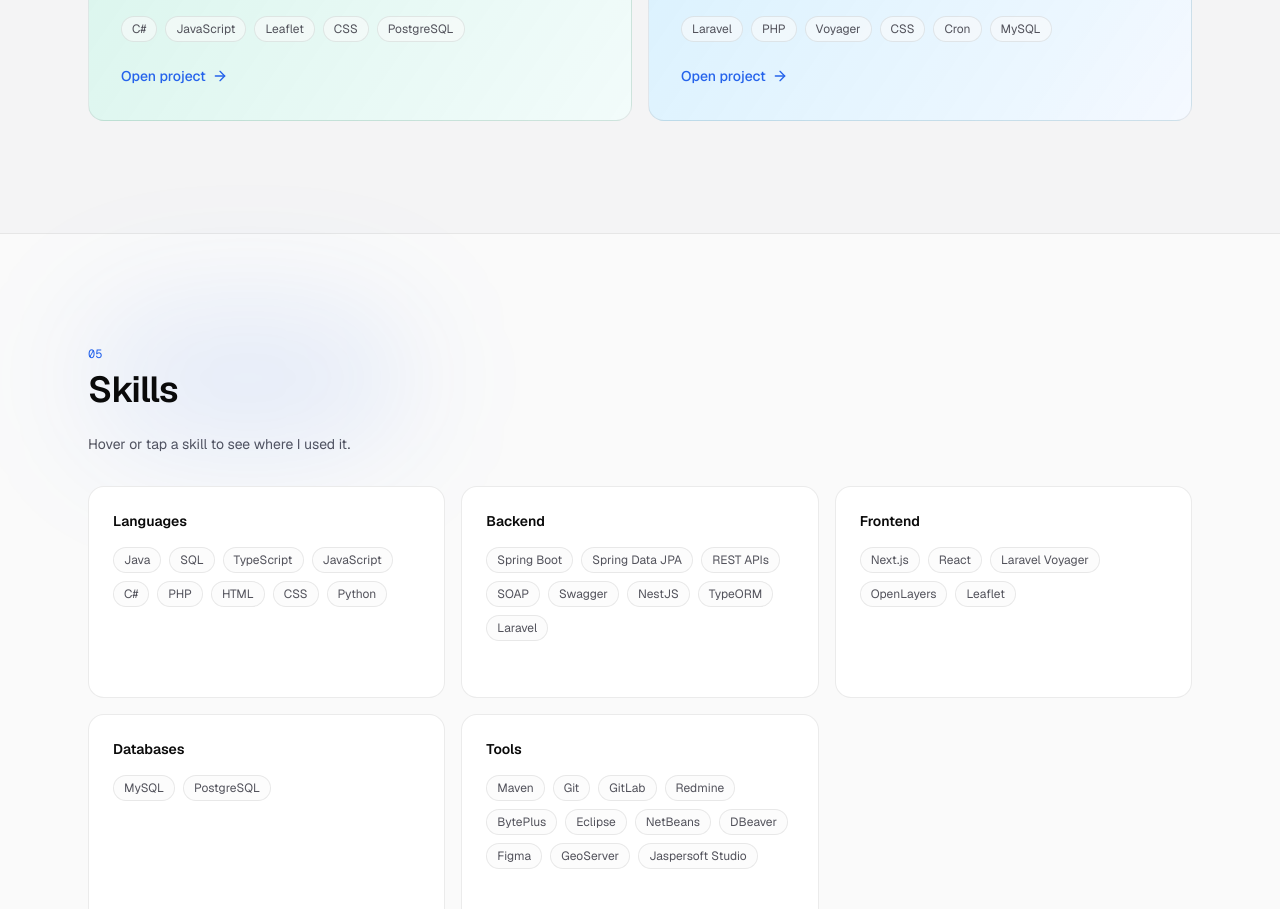
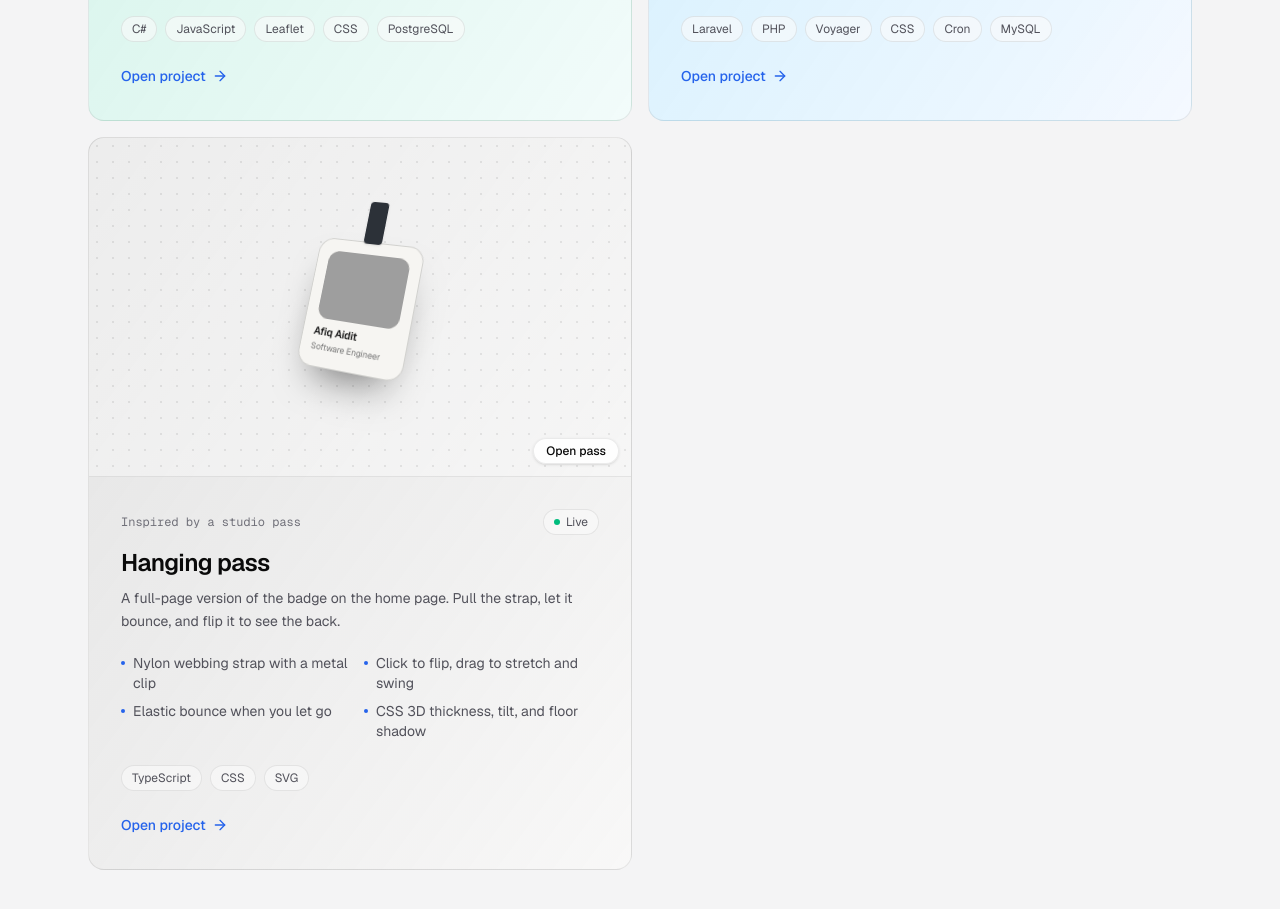
Before and after one commit to AfiqAidit/portfolio, a Next.js app: page / in a window 1280 px wide. Shown: the part 4460-5369 px from the top of the page. Built offline with nearby package versions, Linux system fonts and the light colour scheme; grey boxes are pictures that could not be loaded.

Commit message:
Add the hanging pass as a full-page side project.
Visitors can pull and flip the badge on its own studio page, linked from Side projects.

```diff
--- /dev/null
+++ b/src/app/demos/pass/page.tsx
@@ -0,0 +1,44 @@
+import type { Metadata } from "next";
+import { PassCard } from "@/components/shared/PassCard";
+import { DemoProjectHeader } from "@/components/shared/DemoProjectHeader";
+
+const title = "Hanging pass";
+const description =
+  "Pull the nylon strap, let the badge bounce, and click to flip it. A CSS 3D pass for this site.";
+
+export const metadata: Metadata = {
+  title,
+  description,
+  openGraph: { type: "website", url: "/demos/pass", title, description },
+  twitter: { card: "summary_large_image", title, description },
+};
+
+export default function PassDemoPage() {
+  return (
+    <div className="flex h-dvh flex-col overflow-hidden bg-background">
+      <DemoProjectHeader
+        title="Hanging pass"
+        subtitle="Drag to pull. Click to flip."
+        aside={
+          <p className="hidden font-mono text-[10px] text-muted-foreground sm:block">
+            CSS 3D, no WebGL
+          </p>
+        }
+      />
+      <div className="relative min-h-0 flex-1">
+        <div
+          aria-hidden
+          className="pointer-events-none absolute inset-0 [background-image:radial-gradient(var(--border)_1.1px,transparent_1.1px)] [background-size:22px_22px]"
+        />
+        <div
+          aria-hidden
+          className="pointer-events-none absolute inset-0 bg-[radial-gradient(ellipse_at_50%_38%,transparent_12%,var(--background)_74%)]"
+        />
+        <PassCard variant="stage" />
+        <p className="pointer-events-none absolute inset-x-0 bottom-6 text-center font-mono text-[10px] tracking-[0.22em] text-muted-foreground uppercase">
+          Drag to pull · click to flip
+        </p>
+      </div>
+    </div>
+  );
+}
--- a/src/app/sitemap.ts
+++ b/src/app/sitemap.ts
@@ -10,5 +10,6 @@
     { url: `${profile.siteUrl}/demos/clinic-queue/book`, changeFrequency: "monthly", priority: 0.5 },
     { url: `${profile.siteUrl}/demos/clinic-queue/doctor`, changeFrequency: "monthly", priority: 0.5 },
     { url: `${profile.siteUrl}/demos/clinic-queue/staff`, changeFrequency: "monthly", priority: 0.5 },
+    { url: `${profile.siteUrl}/demos/pass`, changeFrequency: "monthly", priority: 0.7 },
   ];
 }
--- a/src/components/bento/BentoHome.tsx
+++ b/src/components/bento/BentoHome.tsx
@@ -5,6 +5,7 @@
 import { sideProjects } from "@/content/side-projects";
 import { ClinicQueueCardPreview } from "@/components/demos/clinic-queue/ClinicQueueCardPreview";
 import { GisMapCardPreview } from "@/components/demos/gis-map/GisMapCardPreview";
+import { PassCardPreview } from "@/components/demos/pass/PassCardPreview";
 import { SideProjectCard } from "@/components/shared/SideProjectCard";
 import { education, universityProjects } from "@/content/education";
 import { experience } from "@/content/experience";
@@ -74,7 +75,9 @@
                     ? <GisMapCardPreview />
                     : p.id === "clinic-queue"
                       ? <ClinicQueueCardPreview />
-                      : undefined
+                      : p.id === "pass"
+                        ? <PassCardPreview />
+                        : undefined
                 }
               />
             </motion.div>
--- /dev/null
+++ b/src/components/demos/pass/PassCardPreview.tsx
@@ -0,0 +1,48 @@
+import Link from "next/link";
+import { profile } from "@/content/profile";
+
+export function PassCardPreview() {
+  return (
+    <Link
+      href="/demos/pass"
+      className="group/preview relative block aspect-[16/10] w-full overflow-hidden border-b border-border bg-background/40"
+    >
+      <div
+        aria-hidden
+        className="absolute inset-0 [background-image:radial-gradient(var(--border)_1px,transparent_1px)] [background-size:16px_16px]"
+      />
+      <div className="absolute inset-0 flex items-center justify-center [perspective:700px]">
+        <div className="relative w-[7.2rem] [transform:rotateY(-22deg)_rotateX(10deg)_rotateZ(8deg)] [transform-style:preserve-3d] transition duration-500 group-hover/preview:[transform:rotateY(-8deg)_rotateX(4deg)_rotateZ(3deg)]">
+          <span
+            aria-hidden
+            className="absolute top-[-2.6rem] left-1/2 h-11 w-5 -translate-x-1/2 rounded-sm bg-[#2c3138] shadow-sm"
+          />
+          <div className="overflow-hidden rounded-2xl border border-black/15 bg-[#f6f5f2] shadow-[0_22px_40px_-18px_rgb(0_0_0/0.55)]">
+            <div className="mx-3 mt-3 aspect-[5/4] overflow-hidden rounded-xl bg-[#e4dfd6]">
+              {profile.cardPhoto ? (
+                <img
+                  src={profile.cardPhoto}
+                  alt=""
+                  className="h-full w-full object-cover object-[center_42%]"
+                />
+              ) : (
+                <div className="h-full w-full bg-[#d8d2c8]" />
+              )}
+            </div>
+            <div className="px-3 pt-2 pb-3">
+              <p className="text-[11px] leading-none font-semibold text-neutral-900">{profile.shortName}</p>
+              <p className="mt-1 text-[9px] text-neutral-500">{profile.title}</p>
+            </div>
+          </div>
+        </div>
+      </div>
+      <div
+        className="pointer-events-none absolute inset-0 bg-gradient-to-t from-background/55 to-transparent opacity-0 transition group-hover/preview:opacity-100"
+        aria-hidden
+      />
+      <span className="pointer-events-none absolute right-3 bottom-3 rounded-full border border-border bg-card/90 px-3 py-1 text-xs font-medium text-foreground shadow-sm">
+        Open pass
+      </span>
+    </Link>
+  );
+}
--- a/src/components/shared/sections.tsx
+++ b/src/components/shared/sections.tsx
@@ -26,6 +26,7 @@
 import { ContactEmail } from "./SiteNav";
 import { ClinicQueueCardPreview } from "@/components/demos/clinic-queue/ClinicQueueCardPreview";
 import { GisMapCardPreview } from "@/components/demos/gis-map/GisMapCardPreview";
+import { PassCardPreview } from "@/components/demos/pass/PassCardPreview";
 import { SideProjectCard } from "./SideProjectCard";
 import { Reveal } from "./Reveal";
 import { Spotlight } from "./Spotlight";
@@ -269,7 +270,9 @@
                     ? <GisMapCardPreview />
                     : p.id === "clinic-queue"
                       ? <ClinicQueueCardPreview />
-                      : undefined
+                      : p.id === "pass"
+                        ? <PassCardPreview />
+                        : undefined
                 }
               />
             </Reveal>
--- a/src/content/side-projects.ts
+++ b/src/content/side-projects.ts
@@ -3,7 +3,7 @@
 export type SideProject = {
   id: string;
   title: string;
-  /** Previous employer whose work this project recreates */
+  /** Employer or source this project recreates */
   inspiredBy: string;
   description: string;
   features: string[];
@@ -20,7 +20,7 @@
 export const sideProjectsIntro = {
   heading: "Side projects",
   subheading:
-    "Small, self-built versions of the systems I worked on at each company, made with open data so you can try them yourself.",
+    "Small, self-built versions of the systems I worked on at each company, plus a hanging pass you can pull and flip on this site.",
 };
 
 export const sideProjects: SideProject[] = [
@@ -62,4 +62,21 @@
     href: "/demos/clinic-queue",
     accent: "from-sky-500/20 to-blue-500/5",
   },
+  {
+    id: "pass",
+    title: "Hanging pass",
+    inspiredBy: "a studio pass",
+    description:
+      "A full-page version of the badge on the home page. Pull the strap, let it bounce, and flip it to see the back.",
+    features: [
+      "Nylon webbing strap with a metal clip",
+      "Click to flip, drag to stretch and swing",
+      "Elastic bounce when you let go",
+      "CSS 3D thickness, tilt, and floor shadow",
+    ],
+    stack: ["TypeScript", "CSS", "SVG"],
+    status: "live",
+    href: "/demos/pass",
+    accent: "from-neutral-500/20 to-stone-500/5",
+  },
 ];
```
Also changed, not shown: 1 other file (tests, documents, lock files or other folders).
